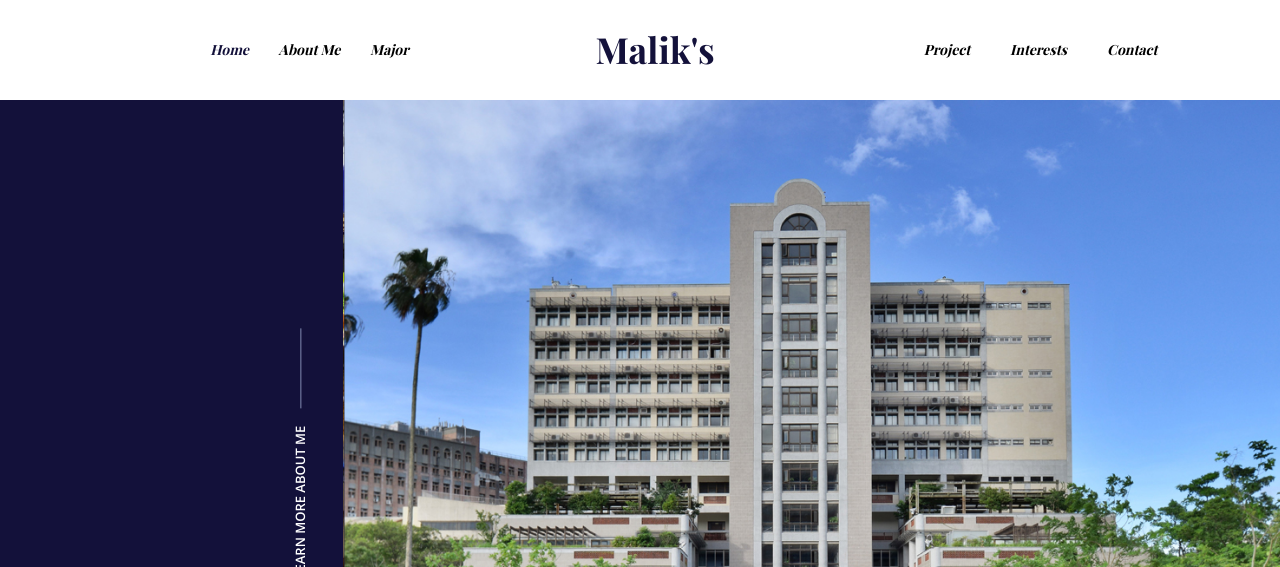
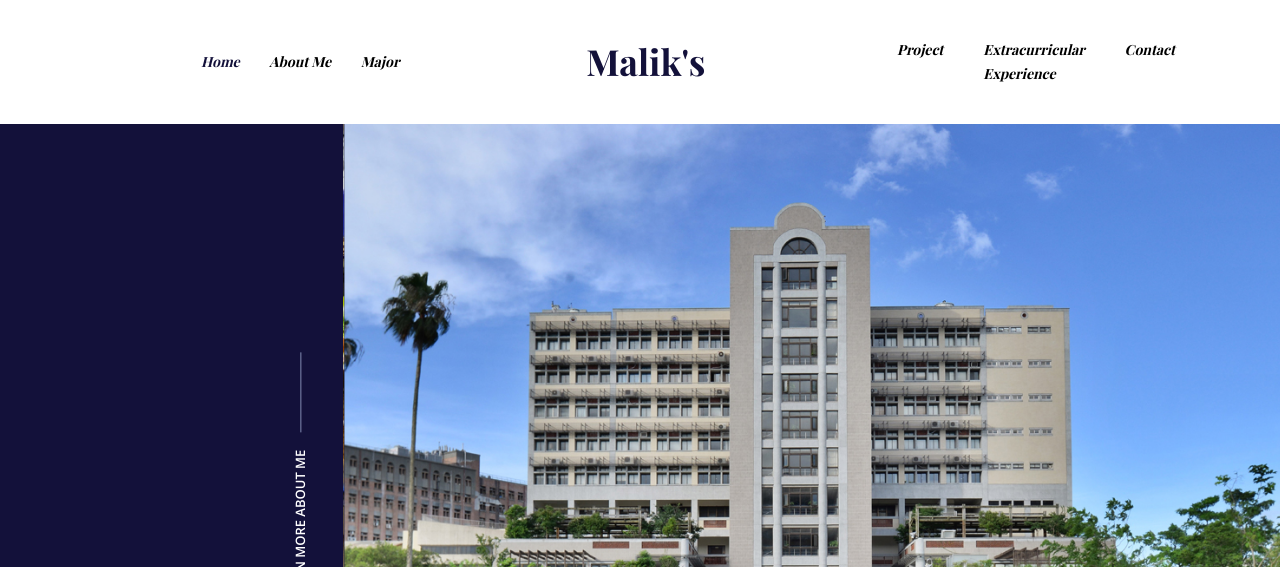
Before and after one commit to Malik705017/Malik705017.github.io, a plain HTML site: page index.html in a window 1280 px wide. Shown: the top 567 px of the page. Drawn offline with nearby package versions, Linux system fonts and the light colour scheme; some packages are replaced by stand-ins of ours; a web font is replaced by a local one.

Commit message:
Update index.html

```diff
--- a/index.html
+++ b/index.html
@@ -78,7 +78,7 @@
                     <a class="nav-link" href= #project-section>Project</a>
                   </li>
                   <li class="nav-item">
-                    <a class="nav-link" href= #Interest-section>Interests</a>
+                    <a class="nav-link" href= #Interest-section>Extracurricular Experience</a>
                   </li>
                   <li class="nav-item">
                     <a class="nav-link" href= #contact-section>Contact</a>
```
